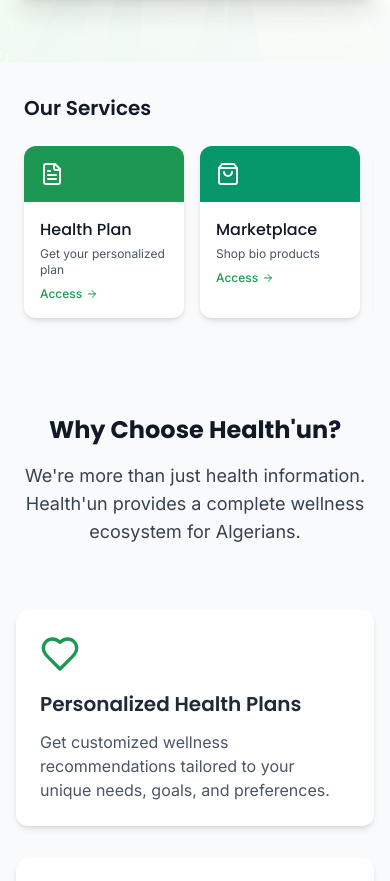
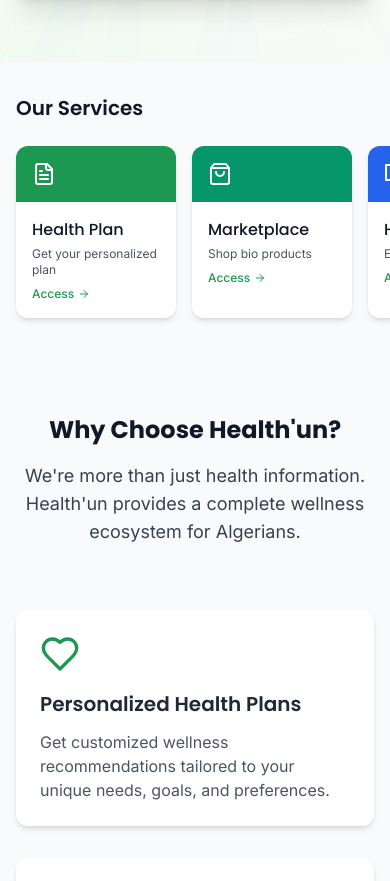
Before and after one commit to nadjib-dbz/Health-Un, a React (Vite) app: page / in a window 390 px wide. Shown: the part 850-1731 px from the top of the page. Built offline with nearby package versions, Linux system fonts and the light colour scheme.

Commit message:
fix the little horizontal scrolling of the home on mobile version

```diff
--- a/src/components/home/HeroSection.tsx
+++ b/src/components/home/HeroSection.tsx
@@ -19,7 +19,7 @@ const HeroSection = () => {
         <div className="flex flex-col lg:flex-row items-center w-full">
           {/* Text Content */}
           <motion.div
-            className="w-full lg:w-1/2 text-center lg:text-left mb-10 lg:mb-0 px-0"
+            className="w-full lg:w-1/2 text-center lg:text-left mb-10 lg:mb-0"
             initial={{ opacity: 0, x: -20 }}
             animate={{ opacity: 1, x: 0 }}
             transition={{ duration: 0.5, delay: 0.2 }}
@@ -43,7 +43,7 @@ const HeroSection = () => {
 
           {/* Hero Image */}
           <motion.div
-            className="w-full lg:w-1/2 relative px-0"
+            className="w-full lg:w-1/2 relative"
             initial={{ opacity: 0, x: 20 }}
             animate={{ opacity: 1, x: 0 }}
             transition={{ duration: 0.5, delay: 0.4 }}
--- a/src/components/home/ShortcutsSection.tsx
+++ b/src/components/home/ShortcutsSection.tsx
@@ -57,12 +57,12 @@ const ShortcutsSection = () => {
   return (
     <section className="py-8 md:py-10 md:hidden bg-gray-50 dark:bg-gray-900">
       <div className="container-custom">
-        <h2 className="text-xl font-heading font-semibold text-gray-900 dark:text-white mb-6 px-2">
+        <h2 className="text-xl font-heading font-semibold text-gray-900 dark:text-white mb-6">
           Our Services
         </h2>
 
-        <div className="overflow-x-auto pb-4 hide-scrollbar">
-          <div className="flex space-x-4 px-2 min-w-max">
+        <div className="overflow-x-auto pb-4 hide-scrollbar -mx-4">
+          <div className="flex space-x-4 px-4">
             {shortcuts.map((shortcut, index) => (
               <motion.div
                 key={shortcut.id}
```
